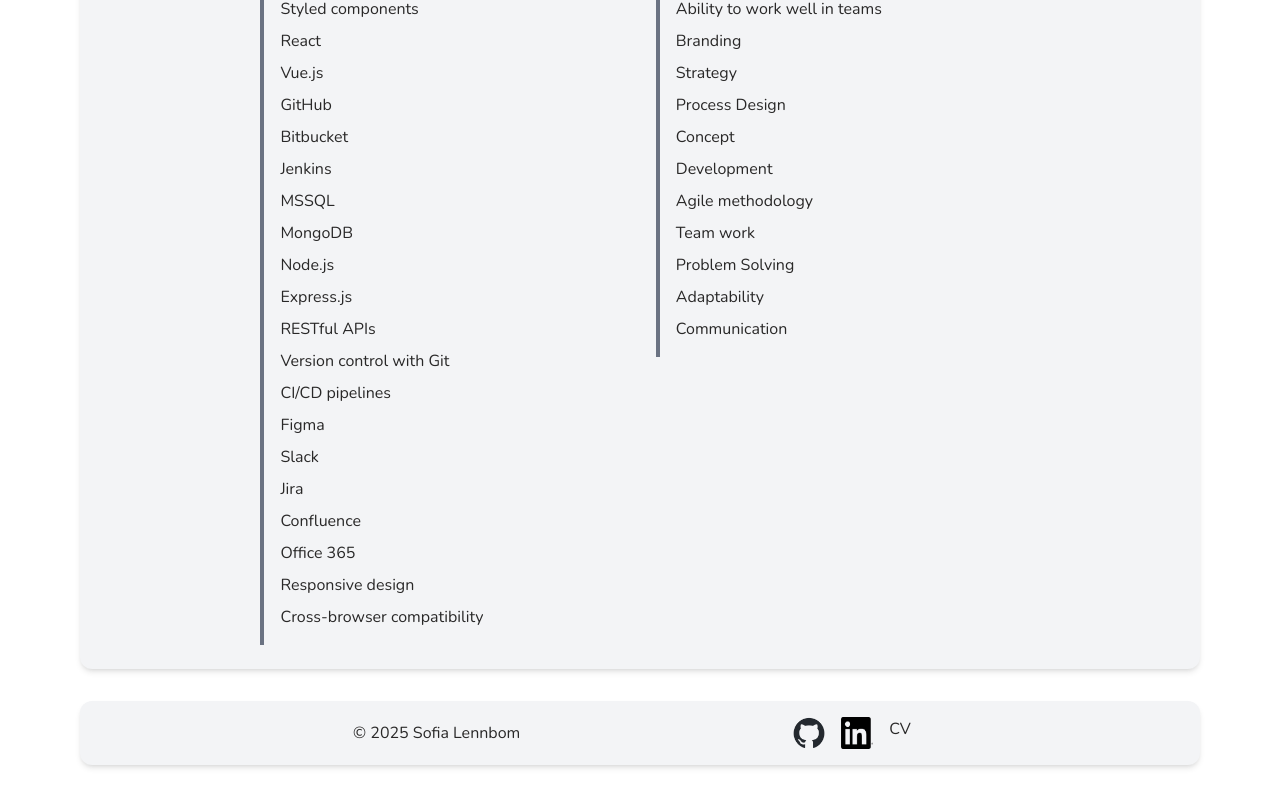
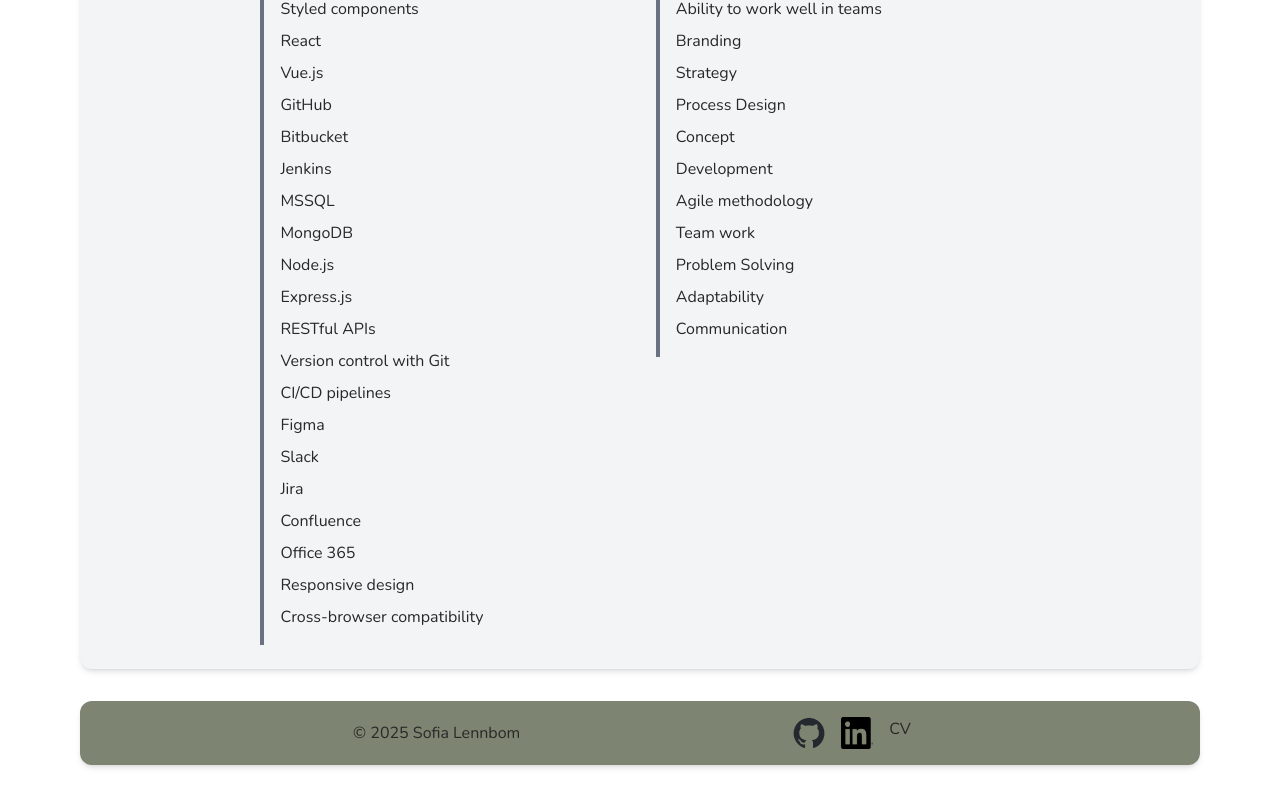
Before and after one commit to solen80a/portfolio_2.0, a Vue app in the folder frontend/: page / in a window 1280 px wide. Shown: the part 2187-2994 px from the top of the page. Built offline with nearby package versions, Linux system fonts and the light colour scheme.

Commit message:
Adjusted footer styling for media.

```diff
--- a/frontend/src/components/FooterSection.vue
+++ b/frontend/src/components/FooterSection.vue
@@ -3,7 +3,7 @@
 </script>
 
 <template>
-  <footer class="flex items-center justify-evenly py-4 px-4 bg-gray-100 rounded-xl shadow-md m-4">
+  <footer class="flex items-center justify-evenly py-4 px-4 bg-main rounded-xl shadow-md m-4 min-w-80">
     <p>© 2025 Sofia Lennbom</p>
     <div class="flex justify-center px-4 space-x-4">
       <a
@@ -15,7 +15,7 @@
         <img
           src="/assets/github-mark.png"
           alt="GitHub icon"
-          class="w-8 h-8 hover:text-main-accent hover:opacity-80 transition-all"
+          class="w-4 md:w-8 h-4 md:h-8 hover:text-main-accent hover:opacity-80 transition-all"
         />
 
       </a>
@@ -29,7 +29,7 @@
         <img
           src="/assets/LinkedIn-Black.png"
           alt="LinkedIn icon"
-          class="w-8 h-8 hover:text-main-accent hover:opacity-80 transition-all"
+          class="w-4 md:w-8 h-4 md:h-8 hover:text-main-accent hover:opacity-80 transition-all"
         />
       </a>
 
```
